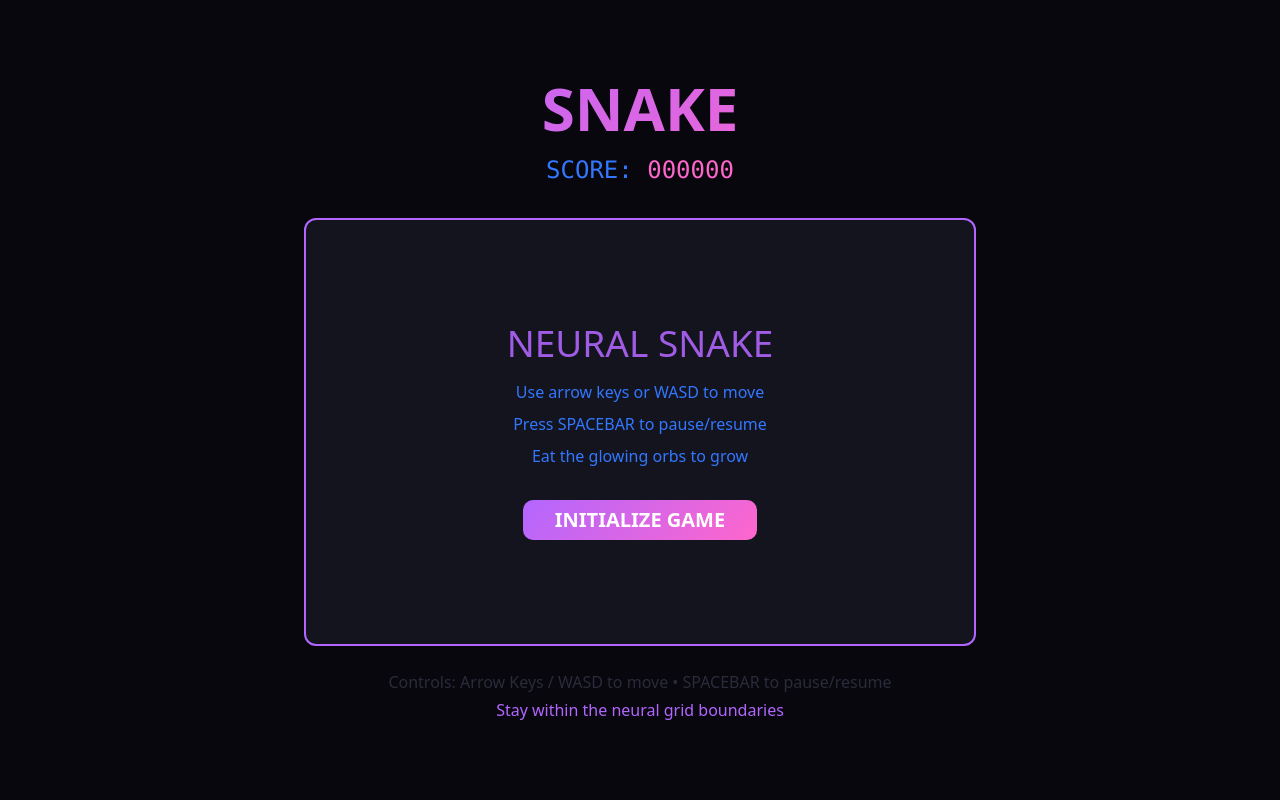
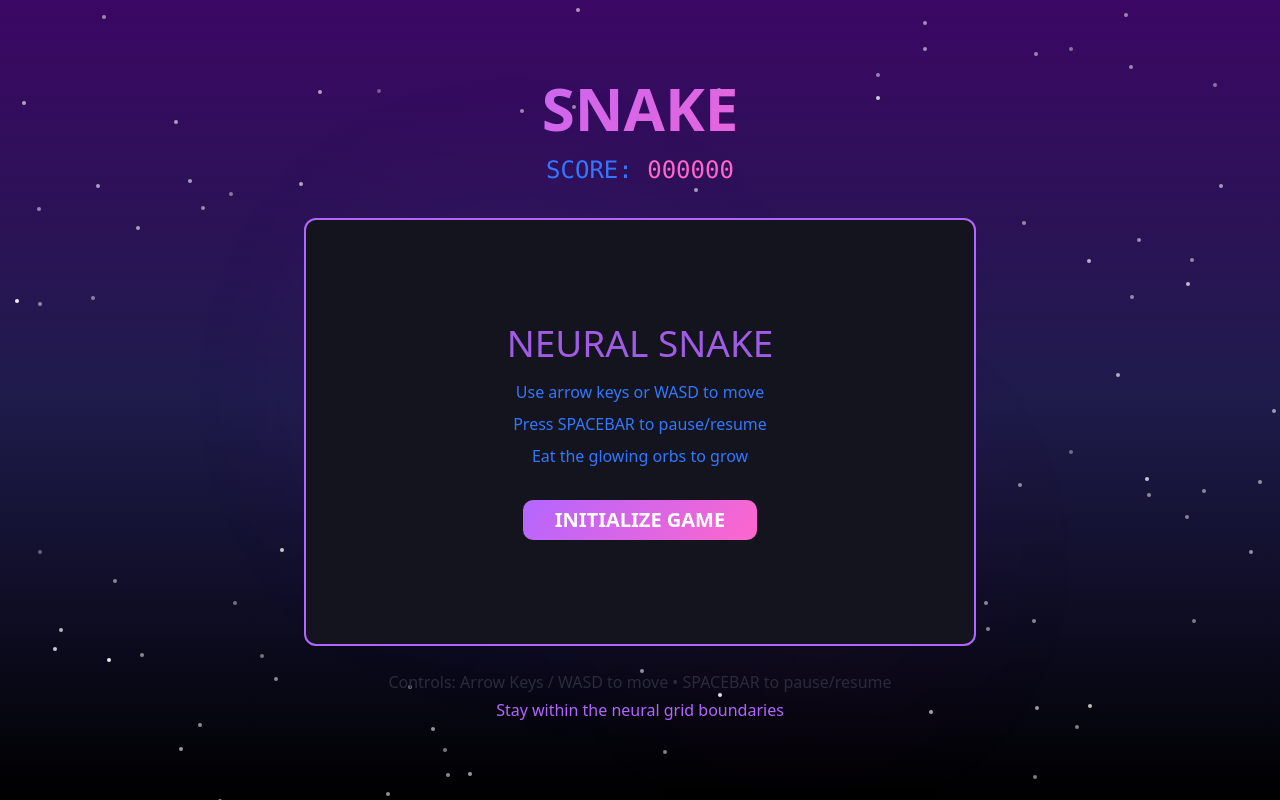
Before and after one commit to artemu78/neural-snake, a React (Vite) app: page / in a window 1280 px wide. Built offline with nearby package versions, Linux system fonts and the light colour scheme.

Commit message:
Add cosmic background

```diff
--- a/src/components/SnakeGame.tsx
+++ b/src/components/SnakeGame.tsx
@@ -145,8 +145,30 @@ const SnakeGame = () => {
   }, [direction, gameState]);
 
   return (
-    <div className="min-h-screen bg-cyber-dark flex items-center justify-center p-4">
-      <div className="w-full max-w-2xl">
+    <div className="min-h-screen relative overflow-hidden flex items-center justify-center p-4">
+      {/* Cosmic Background */}
+      <div className="absolute inset-0 bg-gradient-to-b from-purple-950 via-indigo-950 to-black">
+        {/* Animated nebula clouds */}
+        <div className="absolute top-0 left-0 w-full h-full opacity-30">
+          <div className="absolute top-1/4 left-1/4 w-96 h-96 bg-purple-500/30 rounded-full blur-[100px] animate-pulse" />
+          <div className="absolute top-1/2 right-1/4 w-80 h-80 bg-pink-500/20 rounded-full blur-[120px] animate-pulse" style={{ animationDelay: '1s' }} />
+          <div className="absolute bottom-1/4 left-1/3 w-72 h-72 bg-blue-500/20 rounded-full blur-[100px] animate-pulse" style={{ animationDelay: '2s' }} />
+        </div>
+        {/* Stars */}
+        {Array.from({ length: 100 }).map((_, i) => (
+          <div
+            key={i}
+            className="absolute w-1 h-1 bg-white rounded-full animate-pulse"
+            style={{
+              top: `${Math.random() * 100}%`,
+              left: `${Math.random() * 100}%`,
+              animationDelay: `${Math.random() * 3}s`,
+              opacity: Math.random() * 0.7 + 0.3,
+            }}
+          />
+        ))}
+      </div>
+      <div className="w-full max-w-2xl relative z-10">
         {/* Header */}
         <div className="text-center mb-8">
           <h1 className="text-6xl font-bold bg-gradient-primary bg-clip-text text-transparent animate-neon-flicker mb-4">
```
